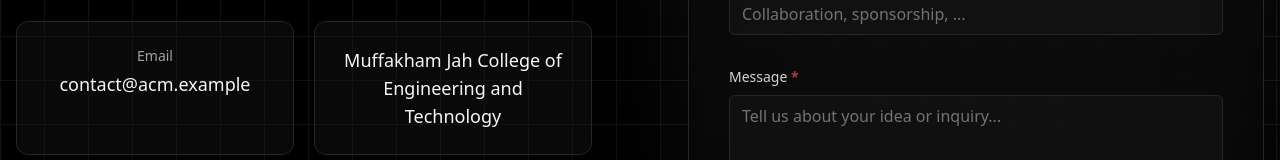
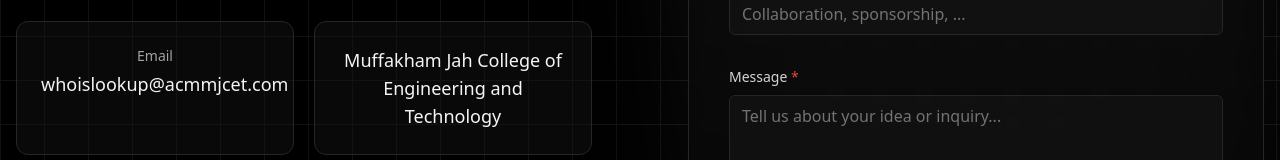
Before and after one commit to acmmjcet/main-codebase, a Next.js app in the folder apps/web/: page /contact in a window 1280 px wide. Shown: the part 448-608 px from the top of the page. Built offline with nearby package versions, Linux system fonts and the light colour scheme; no server answers.

Commit message:
contact pgae email add

```diff
--- a/apps/web/app/contact/page.tsx
+++ b/apps/web/app/contact/page.tsx
@@ -328,7 +328,7 @@
 									href="mailto:contact@acm.example"
 									className="mt-1 block text-lg font-medium text-neutral-100 underline-offset-4 hover:underline"
 								>
-									contact@acm.example
+									whoislookup@acmmjcet.com
 								</a>
 							</div>
 							<div className="relative rounded-xl border border-neutral-800 bg-neutral-900/40 p-6">
```
